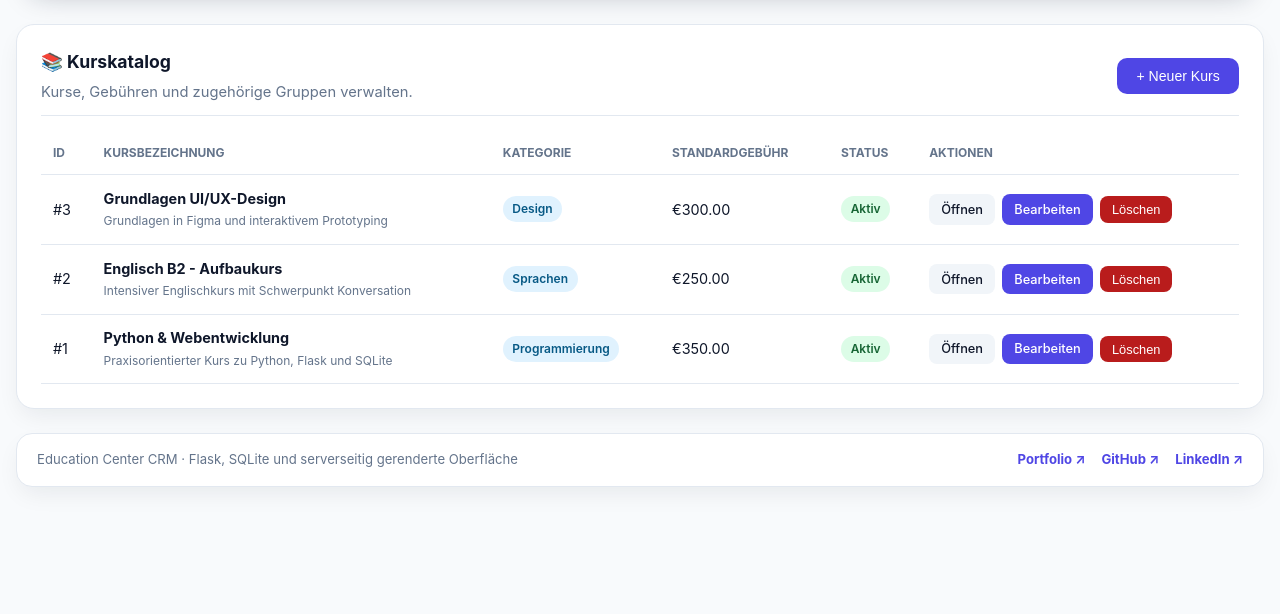
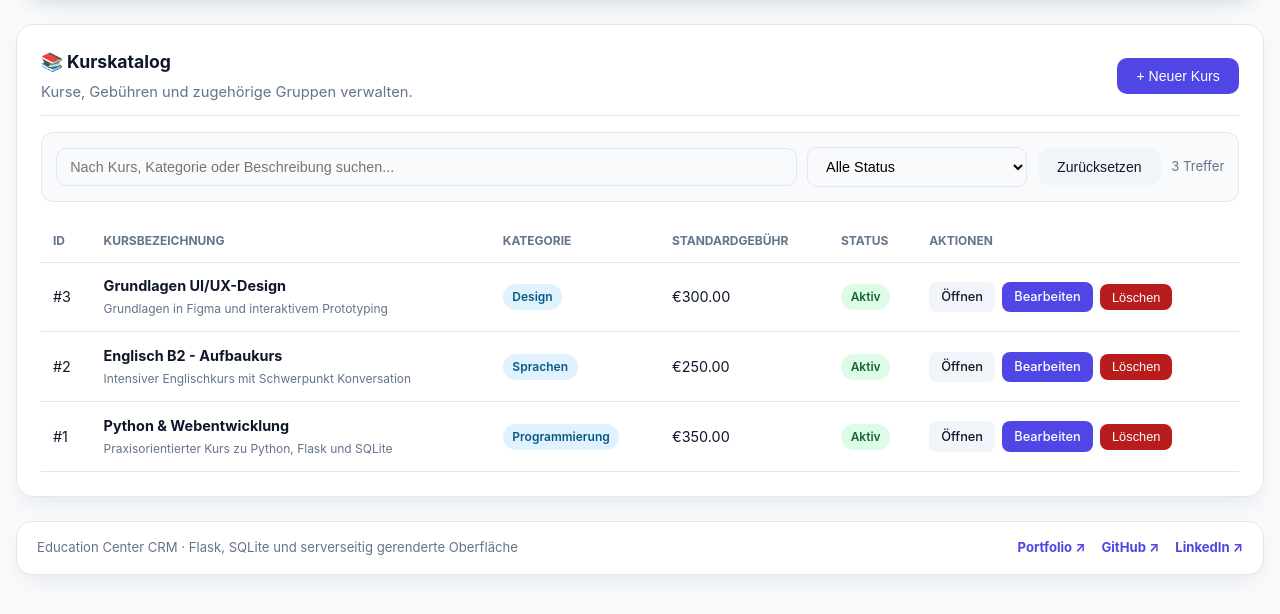
Before and after one commit to sandroabashishvili/education-center-crm, a Flask app: page /courses in a window 1280 px wide. Shown: the part 94-708 px from the top of the page. Run offline with Flask 3, Linux system fonts and the light colour scheme; the visitor is signed in with stand-in values (Sample User, id 1); data comes from the database, SQL or seed files in the repository; some libraries are stand-ins or nearby versions.

Commit message:
Add consistent course search and status filter

```diff
--- a/app/templates/courses/index.html
+++ b/app/templates/courses/index.html
@@ -1,5 +1,5 @@
 {% extends "base.html" %}{% set active_page = "courses" %}{% block title %}Kurse - Education Center CRM{% endblock %}{% block content %}
 <div class="card"><div class="card-header"><div><h1 class="card-title">📚 Kurskatalog</h1><p class="page-subtitle">Kurse, Gebühren und zugehörige Gruppen verwalten.</p></div><button onclick="document.getElementById('addCourseModal').style.display='flex'" class="btn">+ Neuer Kurs</button></div>
-<table><thead><tr><th>ID</th><th>Kursbezeichnung</th><th>Kategorie</th><th>Standardgebühr</th><th>Status</th><th>Aktionen</th></tr></thead><tbody>{% for c in courses %}<tr><td>#{{ c[0] }}</td><td><strong>{{ c[1] }}</strong><br><small class="muted">{{ c[2] or 'Keine Beschreibung' }}</small></td><td><span class="badge badge-info">{{ c[3] or 'Allgemein' }}</span></td><td>€{{ "%.2f"|format(c[4] or 0) }}</td><td><span class="badge {% if c[5] == 'active' %}badge-success{% else %}badge-info{% endif %}">{{ c[5]|status_de }}</span></td><td><div class="row-actions"><a href="{{ url_for('course_detail_page', course_id=c[0]) }}" class="btn btn-sm btn-secondary">Öffnen</a><a href="{{ url_for('edit_course', course_id=c[0]) }}" class="btn btn-sm">Bearbeiten</a>{% if session.get('user_role') == 'admin' %}<form action="{{ url_for('delete_course', course_id=c[0]) }}" method="POST" onsubmit="return confirm('Möchten Sie diesen Kurs wirklich löschen? Zugehörige Gruppen werden ebenfalls gelöscht.');"><input type="hidden" name="csrf_token" value="{{ csrf_token() }}"><button type="submit" class="btn btn-sm btn-danger">Löschen</button></form>{% endif %}</div></td></tr>{% else %}<tr><td colspan="6" class="empty-state">Keine Kurse gefunden</td></tr>{% endfor %}</tbody></table></div>
-<div id="addCourseModal" class="modal-shell" style="display:none"><div class="modal-card"><h3>+ Neuen Kurs hinzufügen</h3><form action="{{ url_for('add_course_route') }}" method="POST"><input type="hidden" name="csrf_token" value="{{ csrf_token() }}"><div class="form-group"><label>Kursbezeichnung *</label><input type="text" name="name" required class="form-control"></div><div class="form-group"><label>Kategorie</label><input type="text" name="category" class="form-control"></div><div class="form-group"><label>Standardgebühr (€)</label><input type="number" step="0.01" min="0" name="default_fee" value="300" class="form-control"></div><div class="form-group"><label>Beschreibung</label><textarea name="description" class="form-control" rows="3"></textarea></div><div class="form-actions"><button type="button" onclick="document.getElementById('addCourseModal').style.display='none'" class="btn btn-secondary">Abbrechen</button><button type="submit" class="btn">Hinzufügen</button></div></form></div></div>
-{% endblock %}
+<form class="list-filter-bar" data-list-filter data-target="coursesTable"><input type="search" class="form-control" data-filter-search placeholder="Nach Kurs, Kategorie oder Beschreibung suchen..."><select class="form-control" data-filter-status aria-label="Kursstatus filtern"><option value="all">Alle Status</option><option value="active">Aktiv</option><option value="inactive">Inaktiv</option><option value="archived">Archiviert</option></select><button type="button" class="btn btn-secondary filter-reset" data-filter-reset>Zurücksetzen</button><span class="filter-count" data-filter-count></span></form>
+<table id="coursesTable" class="list-table"><thead><tr><th>ID</th><th>Kursbezeichnung</th><th>Kategorie</th><th>Standardgebühr</th><th>Status</th><th>Aktionen</th></tr></thead><tbody>{% for c in courses %}<tr data-filter-row data-status="{{ c[5] }}" data-search="{{ c[1] }} {{ c[2] or '' }} {{ c[3] or '' }}"><td>#{{ c[0] }}</td><td><strong>{{ c[1] }}</strong><br><small class="muted">{{ c[2] or 'Keine Beschreibung' }}</small></td><td><span class="badge badge-info">{{ c[3] or 'Allgemein' }}</span></td><td>€{{ "%.2f"|format(c[4] or 0) }}</td><td><span class="badge {% if c[5] == 'active' %}badge-success{% else %}badge-info{% endif %}">{{ c[5]|status_de }}</span></td><td><div class="row-actions"><a href="{{ url_for('course_detail_page', course_id=c[0]) }}" class="btn btn-sm btn-secondary">Öffnen</a><a href="{{ url_for('edit_course', course_id=c[0]) }}" class="btn btn-sm">Bearbeiten</a>{% if session.get('user_role') == 'admin' %}<form action="{{ url_for('delete_course', course_id=c[0]) }}" method="POST" onsubmit="return confirm('Möchten Sie diesen Kurs wirklich löschen? Zugehörige Gruppen werden ebenfalls gelöscht.');"><input type="hidden" name="csrf_token" value="{{ csrf_token() }}"><button type="submit" class="btn btn-sm btn-danger">Löschen</button></form>{% endif %}</div></td></tr>{% endfor %}<tr data-filter-empty class="empty-state" hidden><td colspan="6">Keine passenden Kurse gefunden</td></tr></tbody></table></div>
+<div id="addCourseModal" class="modal-shell" style="display:none"><div class="modal-card"><h3>+ Neuen Kurs hinzufügen</h3><form action="{{ url_for('add_course_route') }}" method="POST"><input type="hidden" name="csrf_token" value="{{ csrf_token() }}"><div class="form-group"><label>Kursbezeichnung *</label><input type="text" name="name" required class="form-control"></div><div class="form-group"><label>Kategorie</label><input type="text" name="category" class="form-control"></div><div class="form-group"><label>Standardgebühr (€)</label><input type="number" step="0.01" min="0" name="default_fee" value="300" class="form-control"></div><div class="form-group"><label>Beschreibung</label><textarea name="description" class="form-control" rows="3"></textarea></div><div class="form-actions"><button type="button" onclick="document.getElementById('addCourseModal').style.display='none'" class="btn btn-secondary">Abbrechen</button><button type="submit" class="btn">Hinzufügen</button></div></form></div></div>{% endblock %}
```
